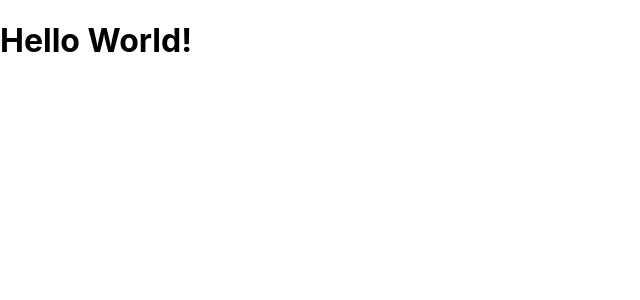
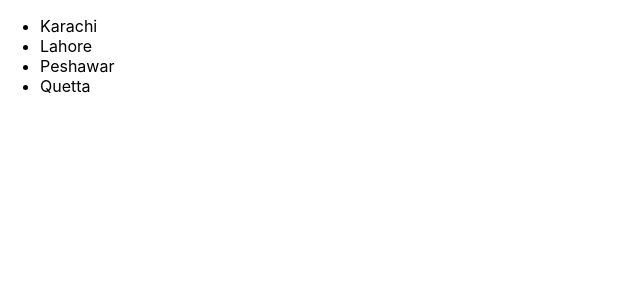
Before and after one commit to OmarMWarraich/React-4rm-scratch, a React (Create React App) app: page / in a window 1280 px wide. Shown: the top 300 px of the page, without its empty margins (0-640 px from the left). Built offline with nearby package versions, Linux system fonts and the light colour scheme.

Commit message:
Component with .map method

```diff
--- a/src/App.js
+++ b/src/App.js
@@ -3,10 +3,15 @@ import './App.css';
 
 class MyComponent extends React.Component {
   render () {
+    const cityArray = ['Karachi', 'Lahore', 'Peshawar', 'Quetta']
+
+
     return (
-      <div>
-        <h1> Hello World! </h1>
-      </div>
+      <ul>
+        {
+          cityArray.map(city => <li key={city}>{city}</li>)
+        }
+      </ul>
     )
   }
 }
```
